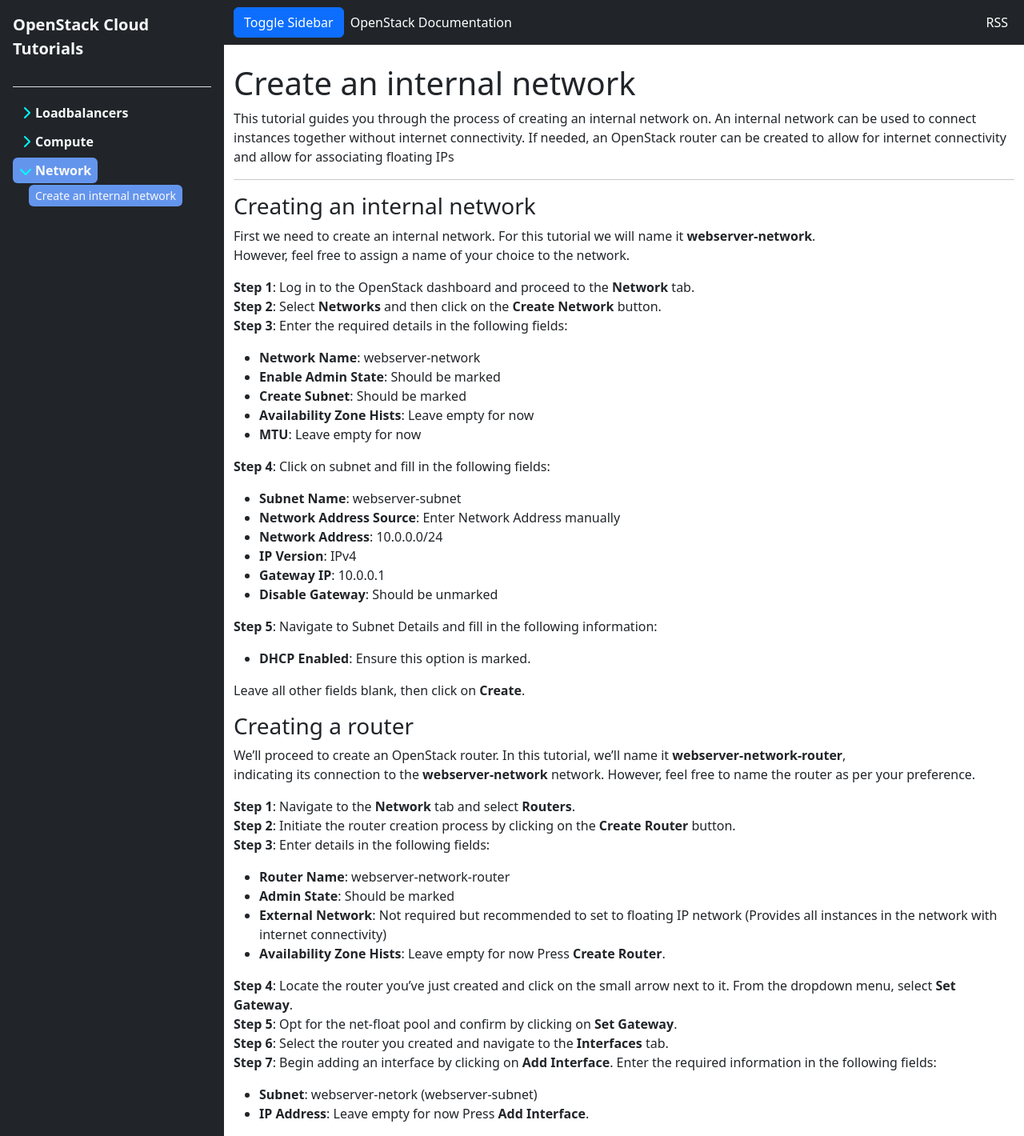
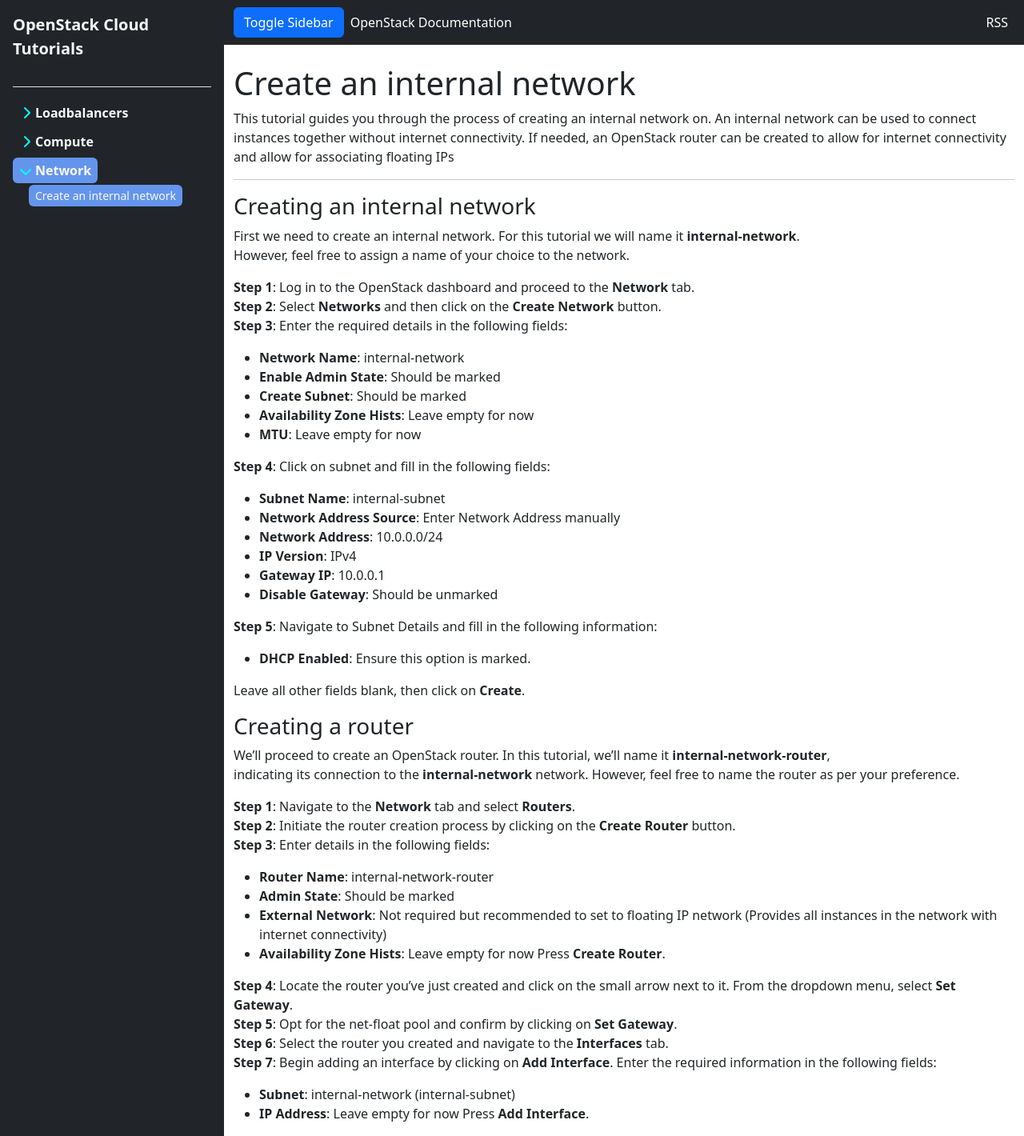
Before and after one commit to bkranendonk/OpenStack-Docs, a Jekyll site: the page built from _posts/network/2023-12-19-create-an-internal-network.md, in a window 1280 px wide. Shown: the whole page at 80% size. Built offline with Jekyll 4.4.1, drawn with Linux system fonts in a browser that asks for light colours.

Commit message:
make the network doc more general

```diff
--- a/_posts/network/2023-12-19-create-an-internal-network.md
+++ b/_posts/network/2023-12-19-create-an-internal-network.md
@@ -12,20 +12,20 @@
 
 
 ### Creating an internal network
-First we need to create an internal network. For this tutorial we will name it **webserver-network**.
+First we need to create an internal network. For this tutorial we will name it **internal-network**.
 However, feel free to assign a name of your choice to the network.
 
 **Step 1**: Log in to the OpenStack dashboard and proceed to the **Network** tab.
 **Step 2**: Select **Networks** and then click on the **Create Network** button.
 **Step 3**: Enter the required details in the following fields:
-* **Network Name**: webserver-network
+* **Network Name**: internal-network
 * **Enable Admin State**: Should be marked
 * **Create Subnet**: Should be marked
 * **Availability Zone Hists**: Leave empty for now
 * **MTU**: Leave empty for now
 
 **Step 4**: Click on subnet and fill in the following fields:
-* **Subnet Name**: webserver-subnet
+* **Subnet Name**: internal-subnet
 * **Network Address Source**: Enter Network Address manually
 * **Network Address**: 10.0.0.0/24
 * **IP Version**: IPv4
@@ -38,13 +38,13 @@
 Leave all other fields blank, then click on **Create**.
 
 ### Creating a router
-We'll proceed to create an OpenStack router. In this tutorial, we'll name it **webserver-network-router**,
-indicating its connection to the **webserver-network** network. However, feel free to name the router as per your preference.
+We'll proceed to create an OpenStack router. In this tutorial, we'll name it **internal-network-router**,
+indicating its connection to the **internal-network** network. However, feel free to name the router as per your preference.
 
 **Step 1**: Navigate to the **Network** tab and select **Routers**.
 **Step 2**: Initiate the router creation process by clicking on the **Create Router** button.
 **Step 3**: Enter details in the following fields:
-* **Router Name**: webserver-network-router
+* **Router Name**: internal-network-router
 * **Admin State**: Should be marked
 * **External Network**: Not required but recommended to set to floating IP network (Provides all instances in the network with internet connectivity)
 * **Availability Zone Hists**: Leave empty for now
@@ -54,6 +54,6 @@
 **Step 5**: Opt for the net-float pool and confirm by clicking on **Set Gateway**.
 **Step 6**: Select the router you created and navigate to the **Interfaces** tab.
 **Step 7**: Begin adding an interface by clicking on **Add Interface**. Enter the required information in the following fields:
-* **Subnet**: webserver-netork (webserver-subnet)
+* **Subnet**: internal-network (internal-subnet)
 * **IP Address**: Leave empty for now
 Press **Add Interface**.
```
